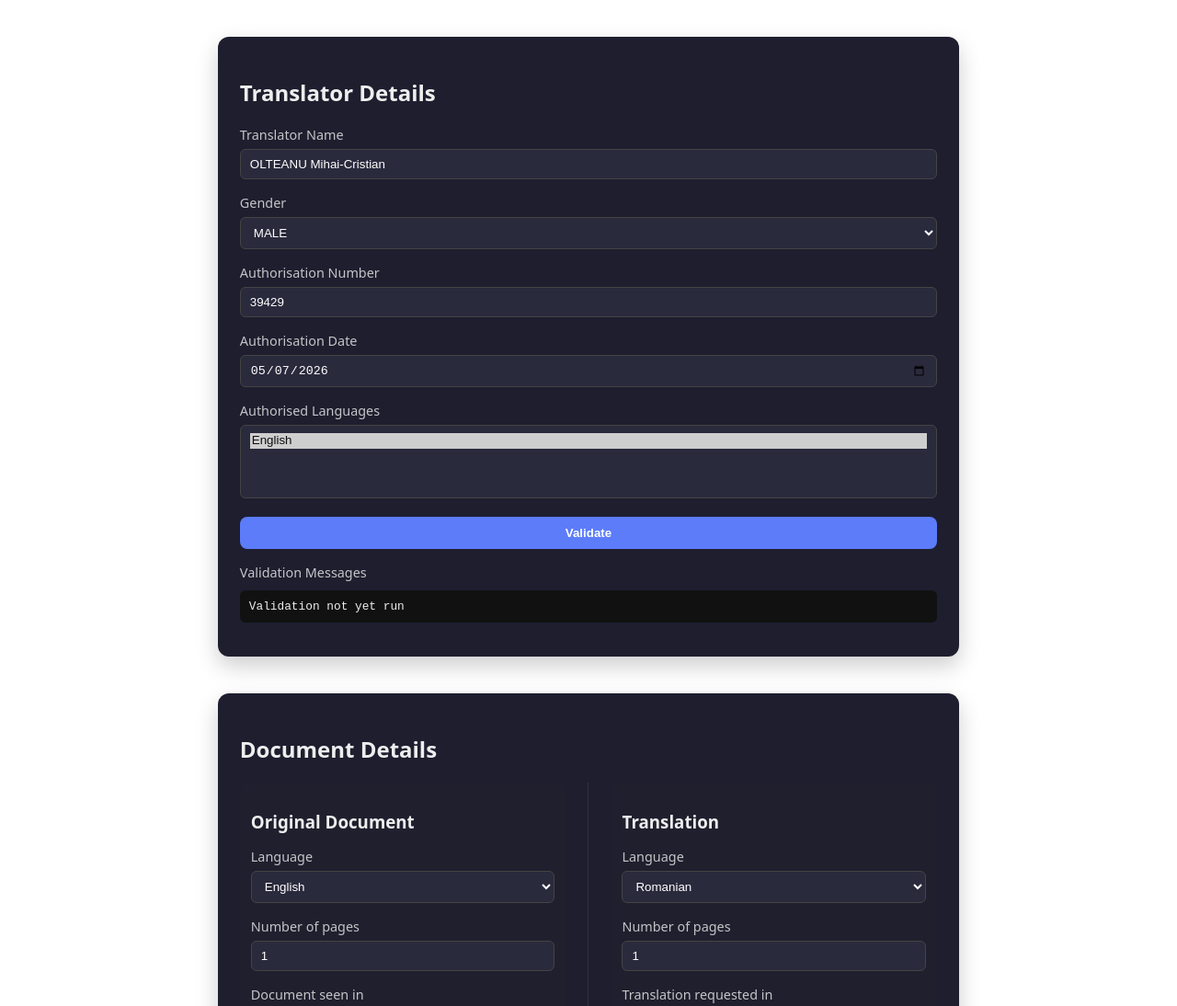
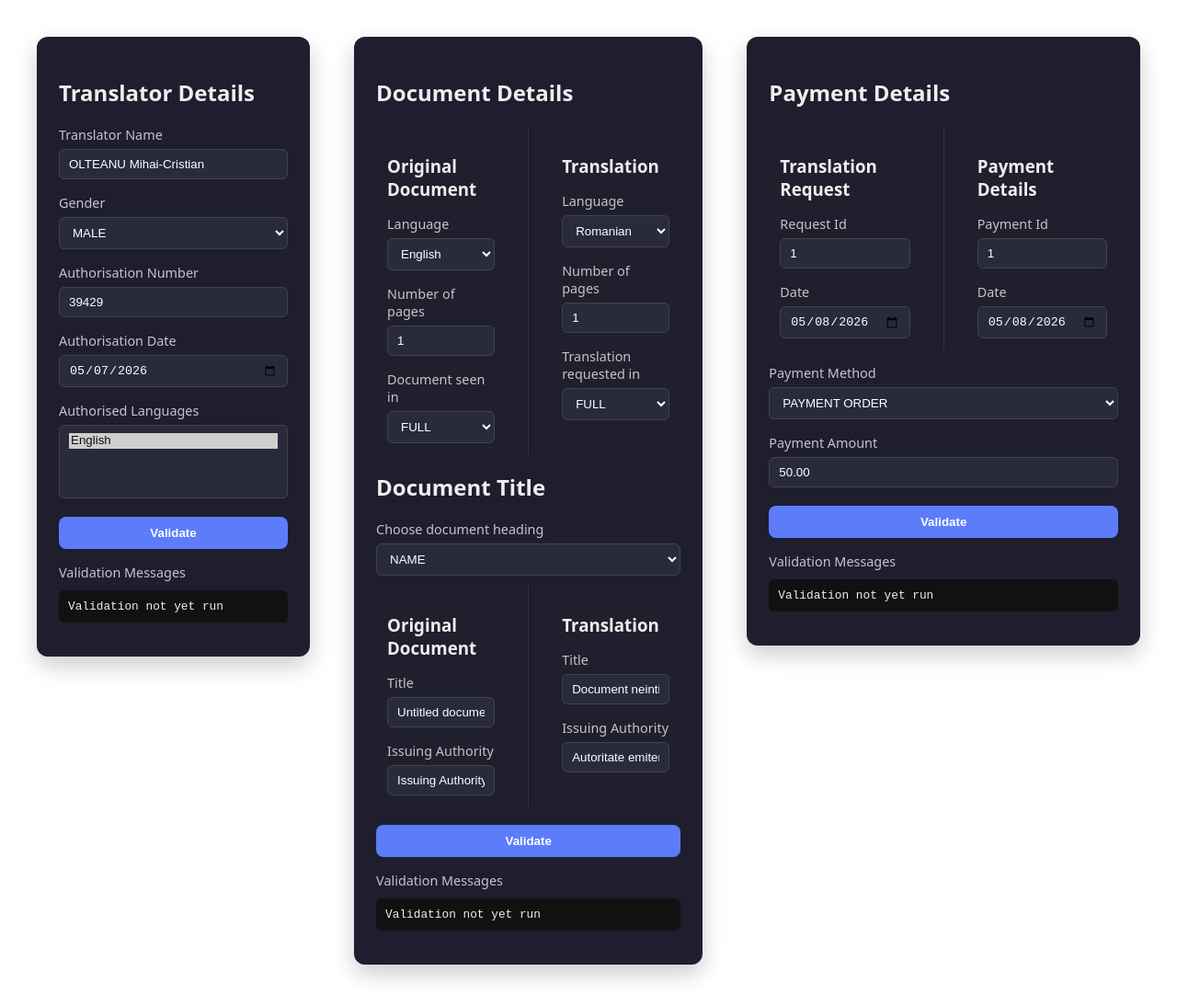
Before and after one commit to mihai-mc/translation-certification, a website built with Vite: page index.html in a window 1280 px wide. Shown: the top 1094 px of the page at 92% size. Built offline with nearby package versions, Linux system fonts and the light colour scheme.

Commit message:
Show forms in a row if the screen size allows for it

```diff
--- a/index.html
+++ b/index.html
@@ -9,9 +9,11 @@
 </head>
 
 <body>
-  <div id="translator-form" class="form-card"></div>
-  <div id="document-form" class="form-card"></div>
-  <div id="payment-form" class="form-card"></div>
+  <div class="forms-layout">
+    <div id="translator-form" class="form-card"></div>
+    <div id="document-form" class="form-card"></div>
+    <div id="payment-form" class="form-card"></div>
+  </div>
   <script type="module" src="/src/main.ts"></script>
 </body>
 
--- a/src/style.css
+++ b/src/style.css
@@ -1,6 +1,18 @@
+.forms-layout {
+    display: grid;
+    gap: 1rem;
+    align-items: start;
+    padding: 1rem;
+}
+
+@media (min-width: 1200px) {
+    .forms-layout {
+        grid-template-columns: 1fr 1.25fr 1fr;
+    }
+}
+
 .form-card {
-    max-width: 60%;
-    margin: 40px auto;
+    margin: 1rem;
     padding: 24px;
     border-radius: 12px;
     background: #1e1e2f;
```
